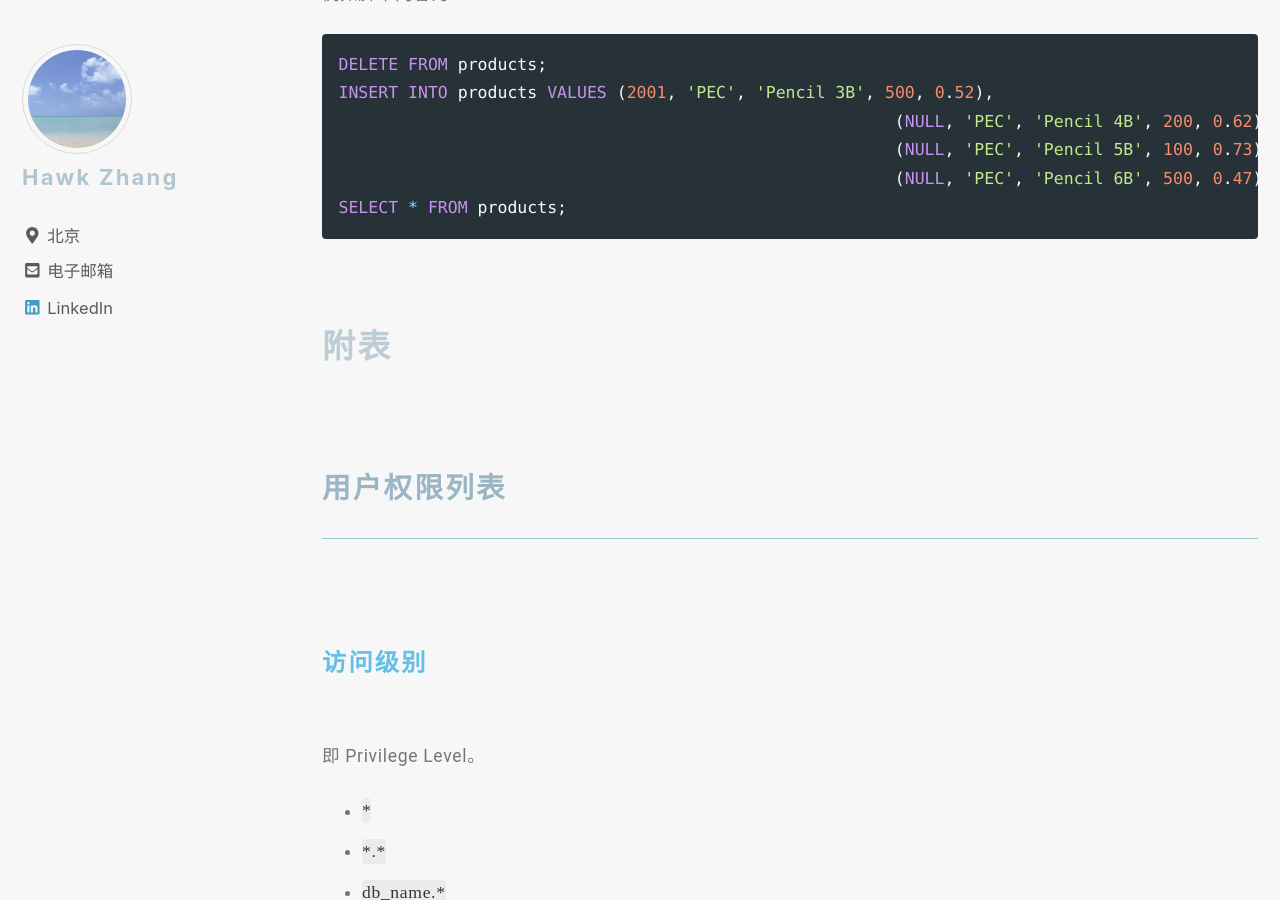
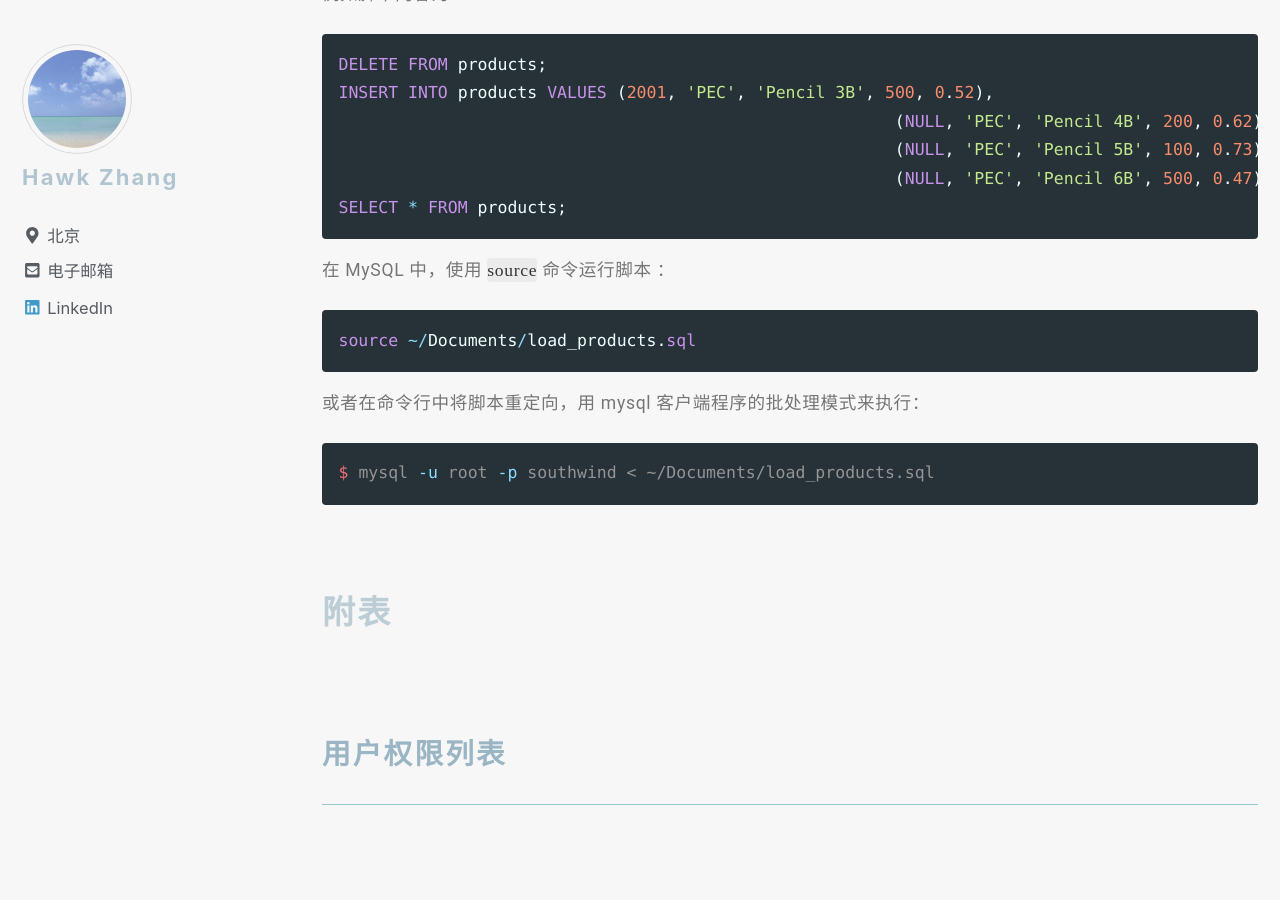
Before and after one commit to narru888/linotes_note, a Jekyll site: the page built from _posts/mysql/2016-04-02-statements.md, in a window 1280 px wide and 900 px high, scrolled down 25005 px. Built offline with Jekyll 4.4.1, drawn with Linux system fonts in a browser that asks for light colours; nearby versions of some CDN libraries; a script that is not in the unit is left out.

Commit message:
update on 2018-10-15 15:28:01 CST

````diff
--- a/_posts/mysql/2016-04-02-statements.md
+++ b/_posts/mysql/2016-04-02-statements.md
@@ -1008,6 +1008,18 @@ INSERT INTO products VALUES (2001, 'PEC', 'Pencil 3B', 500, 0.52),
 SELECT * FROM products;
 ```
 
+在 MySQL	中，使用 `source` 命令运行脚本 ：
+
+```sql
+source ~/Documents/load_products.sql
+```
+
+或者在命令行中将脚本重定向，用 mysql 客户端程序的批处理模式来执行：
+
+```bash
+$ mysql -u root -p southwind < ~/Documents/load_products.sql
+```
+
 
 
 
````
